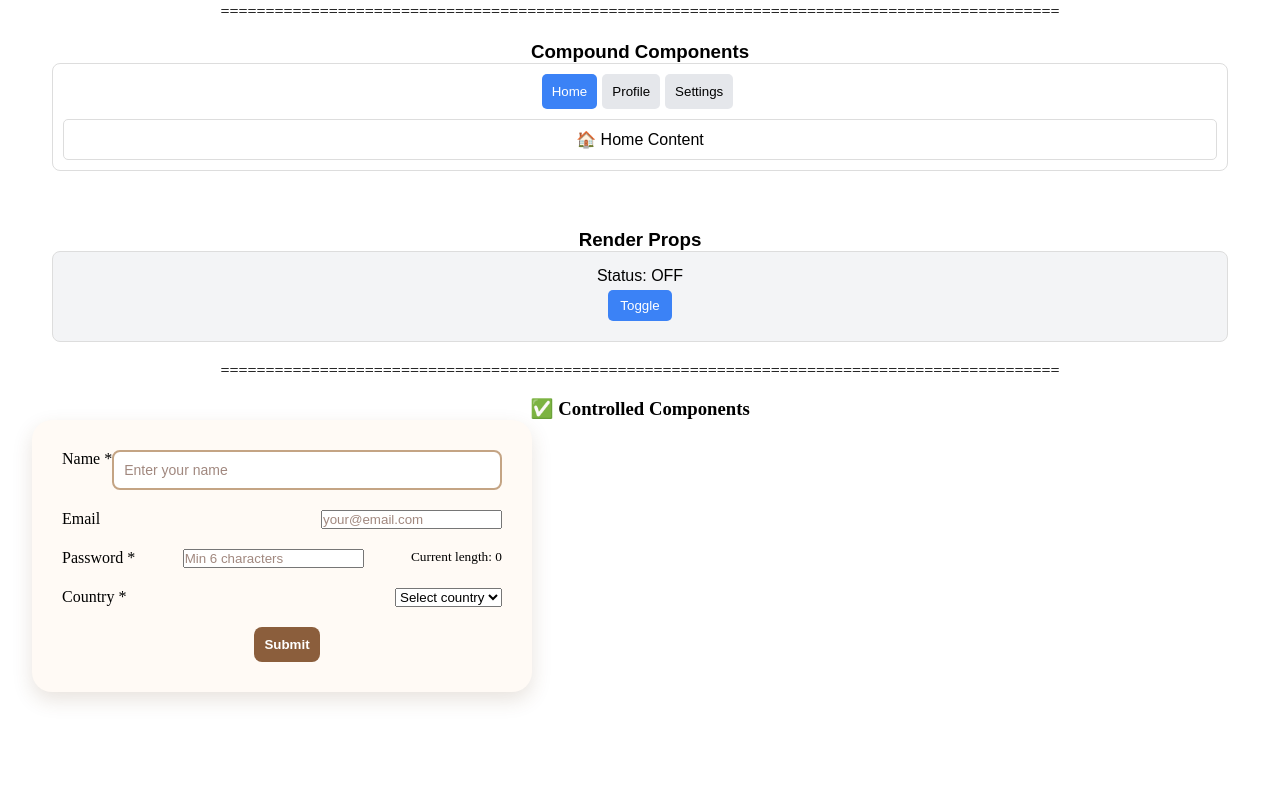
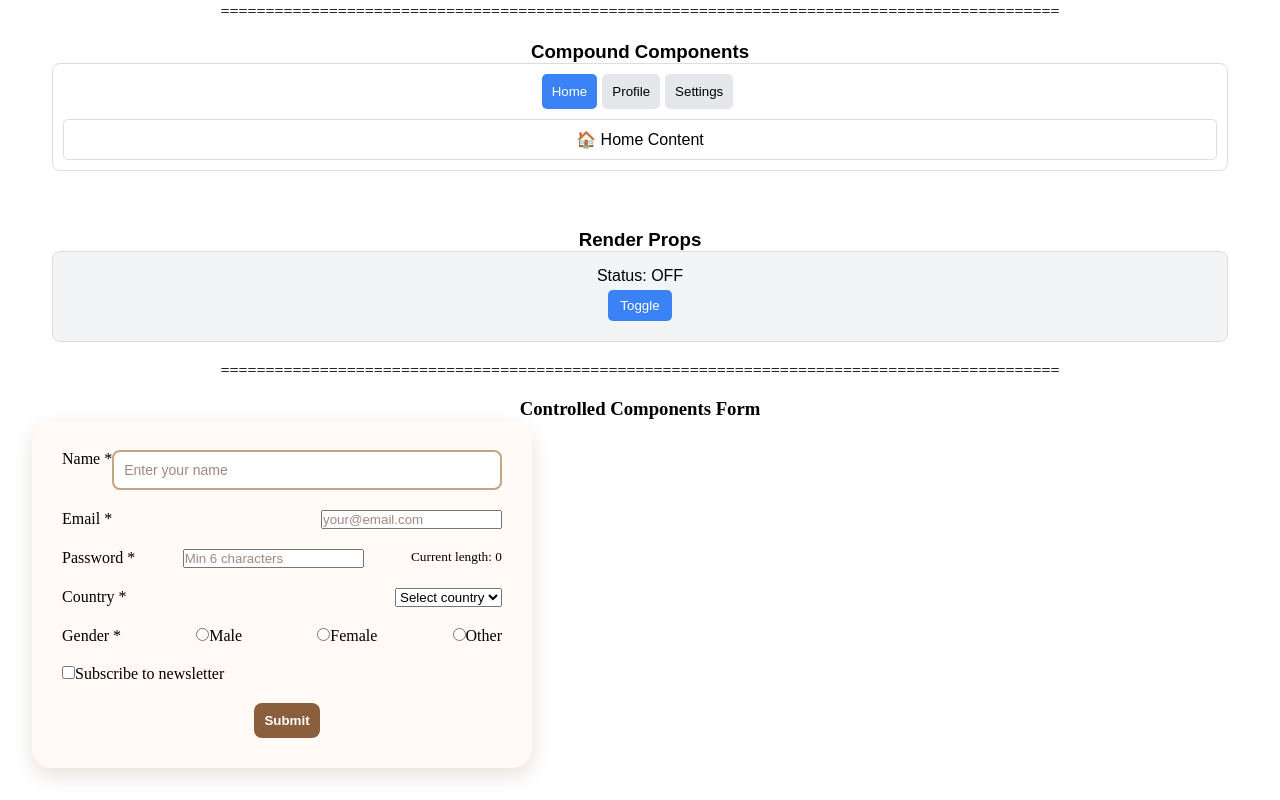
Before and after one commit to jagjotsingh00/react-setup, a React (Vite) app in the folder my-react-app/: page / in a window 1280 px wide. Shown: the part 2172-2972 px from the top of the page. Before the commit the page ends 2896 px from the top, so only its background shows below. Built offline with nearby package versions, Linux system fonts and the light colour scheme.

Commit message:
Form Controlled Component

```diff
--- a/my-react-app/src/components/FormValidation.jsx
+++ b/my-react-app/src/components/FormValidation.jsx
@@ -1,24 +1,13 @@
 import { useState } from "react";
 
-// const ReactHookForm = () => {
-
-//     const [formData,setFormdata] =useState({name: '', email: '', age: ''})
-//     const [errors,setErrors] = useState({});
-//     const [submit,setSubmit] = useState(null);
-
-//     const register =
-// }
-
-
 function ControlledForm() {
-    // State for each input - React controls the value
   const [formData, setFormData] = useState({
-        name: '',
-        email: '',
-        password: '',
-        country: '',
+    name: "",
+    email: "",
+    password: "",
+    country: "",
     subscribe: false,
-        gender: '',
+    gender: "",
   });
 
   const [errors, setErrors] = useState({});
@@ -26,34 +15,47 @@ function ControlledForm() {
 
   const handleChange = (e) => {
     const { name, value, type, checked } = e.target;
-        setFormData(prev => ({
+
+    setFormData((prev) => ({
       ...prev,
-            [name]: type === 'checkbox' ? checked : value
-        }))
+      [name]: type === "checkbox" ? checked : value,
+    }));
 
     if (errors[name]) {
-            setErrors(prev => ({ ...prev, [name]: '' }));
+      setErrors((prev) => ({ ...prev, [name]: "" }));
     }
-    }
-
+  };
 
   const validate = () => {
     const newErrors = {};
-        if (!formData.name.trim()) newErrors.name = 'Name is Required'
+
     if (!formData.name.trim()) {
+      newErrors.name = "Name is required";
+    }
+
+    if (!formData.email.trim()) {
+      newErrors.email = "Email is required";
     } else if (!/\S+@\S+\.\S+/.test(formData.email)) {
-            newErrors.email = 'Email is invalid';
+      newErrors.email = "Email is invalid";
     }
+
     if (!formData.password) {
-            newErrors.password = 'Password is required';
+      newErrors.password = "Password is required";
     } else if (formData.password.length < 6) {
-            newErrors.password = 'Password must be at least 6 characters';
+      newErrors.password = "Password must be at least 6 characters";
     }
-        if (!formData.country) newErrors.country = 'Country is required';
-        if (!formData.gender) newErrors.gender = 'Gender is required';
+
+    if (!formData.country) {
+      newErrors.country = "Country is required";
+    }
+
+    if (!formData.gender) {
+      newErrors.gender = "Gender is required";
+    }
 
     return newErrors;
-    }
+  };
+
   const handleSubmit = (e) => {
     e.preventDefault();
 
@@ -63,17 +65,19 @@ function ControlledForm() {
       setErrors(newErrors);
       return;
     }
+
     setSubmitted(formData);
-        console.log('Submitted:', formData);
-    }
+    console.log("Submitted:", formData);
+  };
 
   return (
     <div>
-      <h3>✅ Controlled Components</h3>
+      <h3>Controlled Components Form</h3>
 
       <form onSubmit={handleSubmit}>
 
-        <div >
+        {/* Name */}
+        <div>
           <label>Name *</label>
           <input
             type="text"
@@ -85,8 +89,9 @@ function ControlledForm() {
           {errors.name && <span>{errors.name}</span>}
         </div>
 
+        {/* Email */}
         <div>
-          <label >Email </label>
+          <label>Email *</label>
           <input
             type="email"
             name="email"
@@ -94,11 +99,12 @@ function ControlledForm() {
             onChange={handleChange}
             placeholder="your@email.com"
           />
-          {errors.email && <span >{errors.email}</span>}
+          {errors.email && <span>{errors.email}</span>}
         </div>
 
+        {/* Password */}
         <div>
-          <label >Password *</label>
+          <label>Password *</label>
           <input
             type="password"
             name="password"
@@ -106,11 +112,12 @@ function ControlledForm() {
             onChange={handleChange}
             placeholder="Min 6 characters"
           />
-          {errors.password && <span >{errors.password}</span>}
+          {errors.password && <span>{errors.password}</span>}
           <small>Current length: {formData.password.length}</small>
         </div>
 
-          <div >
+        {/* Country */}
+        <div>
           <label>Country *</label>
           <select
             name="country"
@@ -123,21 +130,75 @@ function ControlledForm() {
             <option value="uk">UK</option>
             <option value="canada">Canada</option>
           </select>
-          {errors.country && <span >{errors.country}</span>}
+          {errors.country && <span>{errors.country}</span>}
         </div>
 
-         <button type="submit">
-          Submit
-        </button>
+        {/* Gender */}
+        <div>
+          <label>Gender *</label>
+
+          <label>
+            <input
+              type="radio"
+              name="gender"
+              value="male"
+              checked={formData.gender === "male"}
+              onChange={handleChange}
+            />
+            Male
+          </label>
+
+          <label>
+            <input
+              type="radio"
+              name="gender"
+              value="female"
+              checked={formData.gender === "female"}
+              onChange={handleChange}
+            />
+            Female
+          </label>
+
+          <label>
+            <input
+              type="radio"
+              name="gender"
+              value="other"
+              checked={formData.gender === "other"}
+              onChange={handleChange}
+            />
+            Other
+          </label>
+
+          {errors.gender && <span>{errors.gender}</span>}
+        </div>
+
+        {/* Subscribe */}
+        <div>
+          <label>
+            <input
+              type="checkbox"
+              name="subscribe"
+              checked={formData.subscribe}
+              onChange={handleChange}
+            />
+            Subscribe to newsletter
+          </label>
+        </div>
+
+        {/* Submit */}
+        <button type="submit">Submit</button>
 
       </form>
+
       {submitted && (
         <div>
-          <h4>✅ Form Submitted!</h4>
+          <h4>Form Submitted!</h4>
           <pre>{JSON.stringify(submitted, null, 2)}</pre>
         </div>
       )}
     </div>
-    )
+  );
 }
-export default (ControlledForm)
+
+export default ControlledForm;
```
Lines whose indentation alone changed are shown as unchanged.
